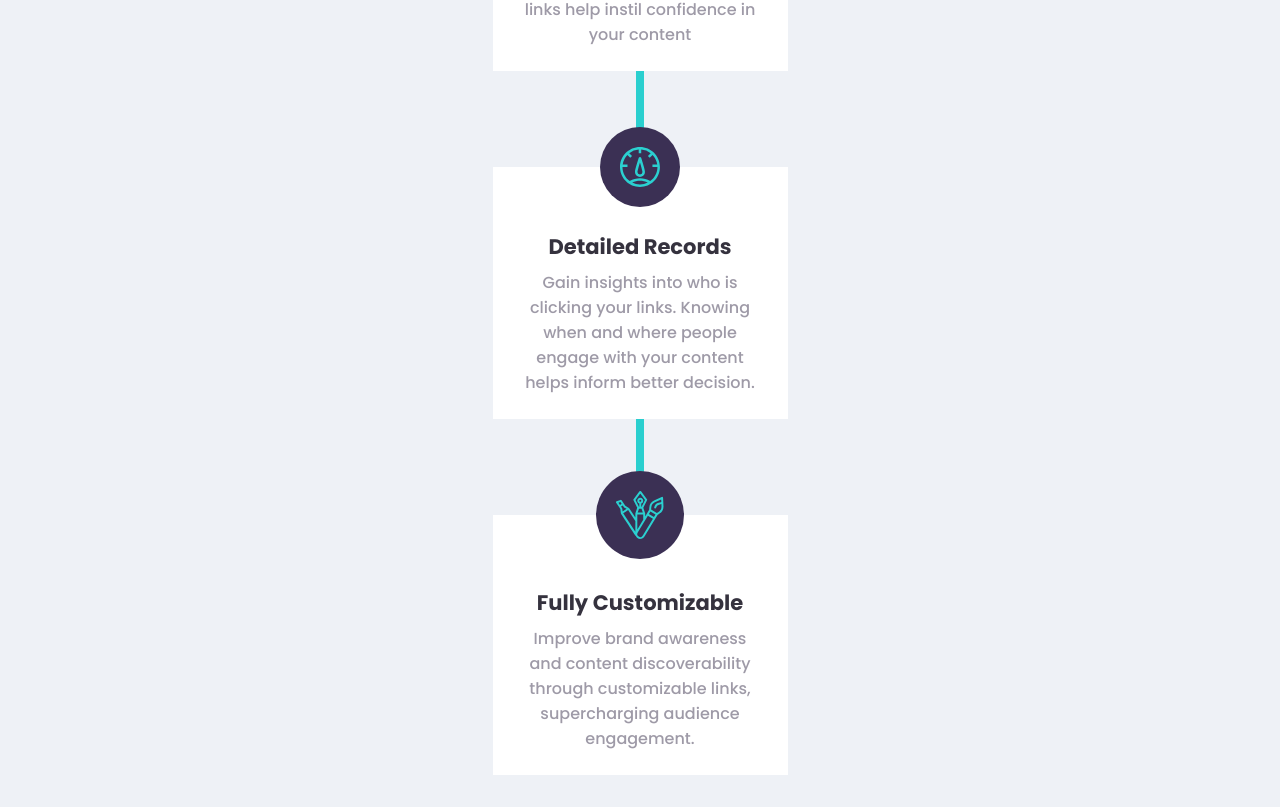
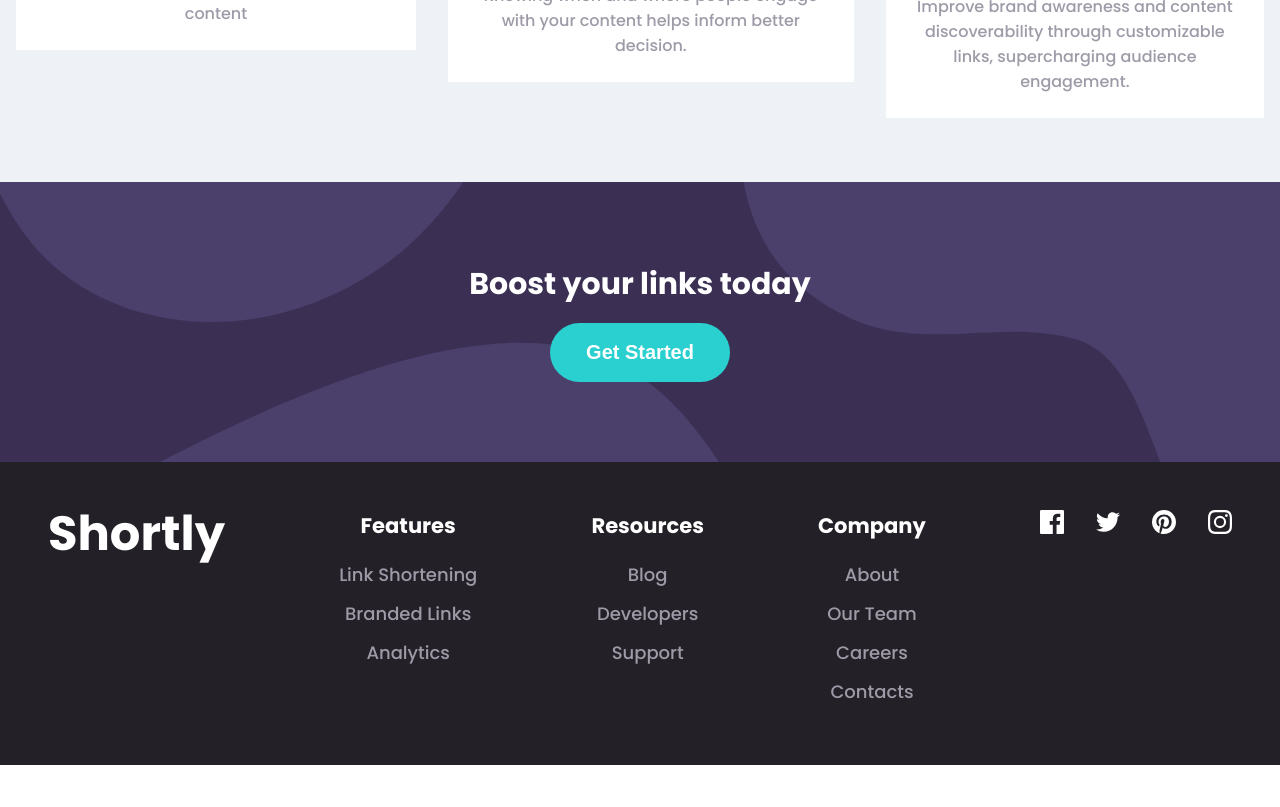
Before and after one commit to pokrywa1/url-shortening, a React (Create React App) app: page / in a window 1280 px wide. Shown: the part 1520-2327 px from the top of the page. After the commit the page ends 2253 px from the top, so only its background shows below. Built offline with nearby package versions, Linux system fonts and the light colour scheme.

Commit message:
add all view and responsivity

```diff
--- a/public/index.html
+++ b/public/index.html
@@ -4,7 +4,8 @@
     <meta charset="utf-8" />
     <link rel="icon" href="%PUBLIC_URL%/favicon.ico" />
     <meta name="viewport" content="width=device-width, initial-scale=1" />
-    <meta name="theme-color" content="#000000" />
+
+    <meta name="theme-color" content="#ffffff" />
     <meta
       name="description"
       content="Web site created using create-react-app"
--- a/src/App.js
+++ b/src/App.js
@@ -2,12 +2,16 @@ import { Fragment } from 'react';
 import Header from './components/Header';
 import Main from './components/Main';
 import Nav from './components/Nav';
+import Boost from './components/Boost';
+import Footer from './components/Footer';
 function App() {
   return (
     <Fragment>
       <Nav></Nav>
       <Header></Header>
       <Main></Main>
+      <Boost></Boost>
+      <Footer></Footer>
     </Fragment>
   );
 }
--- /dev/null
+++ b/src/components/Boost.js
@@ -0,0 +1,76 @@
+import React from 'react';
+import styled from 'styled-components';
+import boostImg from '../images/bg-boost-mobile.svg';
+import boostDesktopImg from '../images/bg-boost-desktop.svg';
+const Boost = () => {
+  return (
+    <BoostStyles>
+      <h2>Boost your links today</h2>
+      <button>Get Started</button>
+      <MobileStylesImg>
+        <img src={boostImg} />
+      </MobileStylesImg>
+      <DesktopStylesImg>
+        <img src={boostDesktopImg} />
+      </DesktopStylesImg>
+    </BoostStyles>
+  );
+};
+
+export default Boost;
+
+const MobileStylesImg = styled.div`
+  display: block;
+  @media only screen and (min-width: 768px) {
+    display: none;
+  }
+`;
+const DesktopStylesImg = styled.div`
+  display: none;
+  @media only screen and (min-width: 768px) {
+    display: block;
+  }
+`;
+
+const BoostStyles = styled.section`
+  position: relative;
+  overflow: hidden;
+  color: white;
+  background-color: var(--color-primary-dark-violet);
+  z-index: 1000;
+  height: 35vh;
+
+  display: flex;
+  flex-direction: column;
+  justify-content: center;
+  align-items: center;
+  gap: 1rem;
+  h2 {
+    font-size: 30px;
+  }
+  button {
+    padding: 18px 36px;
+    font-size: 20px;
+    font-weight: bold;
+    border: none;
+    border-radius: 30px;
+    color: white;
+    transition: 0.4s;
+  }
+  button:hover {
+    background-color: var(--color-neutral-gray);
+  }
+  div {
+    position: absolute;
+    left: 0;
+    top: 0;
+    z-index: -1;
+    width: 100%;
+    height: 100%;
+    img {
+      height: 100%;
+      width: 100%;
+      display: block;
+    }
+  }
+`;
--- /dev/null
+++ b/src/components/Footer.js
@@ -0,0 +1,107 @@
+import React from 'react';
+import styled from 'styled-components';
+import logo from '../images/logo.svg';
+import facebook from '../images/icon-facebook.svg';
+import twitter from '../images/icon-twitter.svg';
+import pinterest from '../images/icon-pinterest.svg';
+import instagram from '../images/icon-instagram.svg';
+const Footer = () => {
+  return (
+    <FooterStyles>
+      <UlStyles>
+        <div>
+          <h2>Shortly</h2>
+        </div>
+        <div>
+          <h3>Features</h3>
+          <li>Link Shortening</li>
+          <li>Branded Links</li>
+          <li>Analytics</li>
+        </div>
+        <div>
+          <h3>Resources</h3>
+          <li>Blog</li>
+          <li>Developers</li>
+          <li>Support</li>
+        </div>
+        <div>
+          <h3>Company</h3>
+          <li>About</li>
+          <li>Our Team</li>
+          <li>Careers</li>
+          <li>Contacts</li>
+        </div>
+        <SocialStyles>
+          <div>
+            <img src={facebook} alt="facebook" />
+          </div>
+          <div>
+            <img src={twitter} alt="facebook" />
+          </div>
+          <div>
+            <img src={pinterest} alt="facebook" />
+          </div>
+          <div>
+            <img src={instagram} alt="instagram" />
+          </div>
+        </SocialStyles>
+      </UlStyles>
+    </FooterStyles>
+  );
+};
+
+export default Footer;
+
+const FooterStyles = styled.footer`
+  padding: 3rem;
+  color: white;
+  background-color: var(--color-neutral-very-dark-violet);
+  h2 {
+    text-align: center;
+    margin-bottom: 3rem;
+    font-size: 3rem;
+  }
+`;
+const UlStyles = styled.ul`
+  display: flex;
+  flex-direction: column;
+  align-items: center;
+  justify-content: center;
+  gap: 3rem;
+  h3 {
+    text-align: center;
+    margin-bottom: 1.25rem;
+  }
+  li {
+    list-style: none;
+    text-align: center;
+    color: var(--color-neutral-grayish-violet);
+    margin-bottom: 0.75rem;
+    transition: 0.4s;
+  }
+  li:hover {
+    color: var(--color-primary-cyan);
+    cursor: pointer;
+  }
+  @media only screen and (min-width: 768px) {
+    flex-direction: row;
+    align-items: flex-start;
+    justify-content: space-between;
+    max-width: 1440px;
+    margin-left: auto;
+    margin-right: auto;
+    h2 {
+      line-height: 3rem;
+    }
+  }
+`;
+
+const SocialStyles = styled.div`
+  display: flex;
+  gap: 2rem;
+  justify-content: center;
+  align-items: center;
+  div {
+    cursor: pointer;
+  }
+`;
--- a/src/components/Main.js
+++ b/src/components/Main.js
@@ -34,6 +34,9 @@ const MainStyles = styled.main`
   background-color: #eef1f6;
   margin-top: 3rem;
   padding-bottom: 3rem;
+  @media only screen and (min-width: 768px) {
+    padding-bottom: 7rem;
+  }
 `;
 
 const FormAppStyles = styled.section`
--- a/src/components/Nav.js
+++ b/src/components/Nav.js
@@ -36,6 +36,7 @@ const NavStyles = styled.nav`
   justify-content: space-between;
   align-items: center;
   padding: 1rem;
+
   position: relative;
   z-index: 2;
   @media only screen and (min-width: 768px) {
@@ -82,6 +83,7 @@ const ListStyles = styled.ul`
 
   text-align: center;
   padding: 1.5rem;
+  margin: 0 1rem;
   list-style-type: none;
   border-radius: 25px;
   li {
--- a/src/components/Statistics.js
+++ b/src/components/Statistics.js
@@ -51,6 +51,9 @@ const Statistics = () => {
 export default Statistics;
 
 const StatisticsSectionStyles = styled.section`
+  max-width: 1440px;
+  margin-left: auto;
+  margin-right: auto;
   padding: 1rem;
   h2 {
     font-size: 24px;
@@ -90,12 +93,67 @@ const StatisticDescStyles = styled.div`
     transform: translate(-50%);
     background-color: var(--color-primary-cyan);
   }
+  :nth-child(2) {
+    @media only screen and (min-width: 768px) {
+      transform: translateY(2rem);
+    }
+  }
+  :nth-child(3) {
+    @media only screen and (min-width: 768px) {
+      transform: translateY(4rem);
+    }
+  }
+  /* @media only screen and (min-width: 768px) {
+    max-width: none;
+    :nth-child(1)::after,
+    :nth-child(2)::after {
+      content: '';
+      position: absolute;
+      width: 3rem;
+      height: 8px;
+
+      left: calc(100% + 1.5rem);
+      bottom: 50%;
+
+      background-color: var(--color-primary-cyan);
+    }
+  } */
+  @media only screen and (min-width: 768px) {
+    max-width: none;
+    :nth-child(1)::after {
+      content: '';
+      position: absolute;
+      width: 3rem;
+      height: 8px;
+
+      left: calc(100% + 1.5rem);
+      bottom: calc(50% - 2rem);
+
+      background-color: var(--color-primary-cyan);
+    }
+    :nth-child(2)::after {
+      content: '';
+      position: absolute;
+      width: 3rem;
+      height: 8px;
+
+      left: calc(100% + 1.5rem);
+      bottom: 50%;
+
+      background-color: var(--color-primary-cyan);
+    }
+  }
 `;
 
 const StatisticsListStyles = styled.div`
   display: flex;
   flex-direction: column;
   gap: 2rem;
+  @media only screen and (min-width: 768px) {
+    flex-direction: row;
+    align-items: center;
+    justify-content: center;
+  }
 `;
 
 const StatisticImg = styled.div`
```
